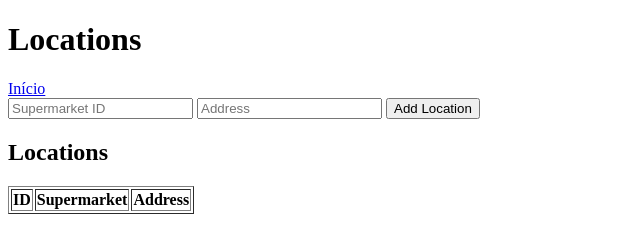
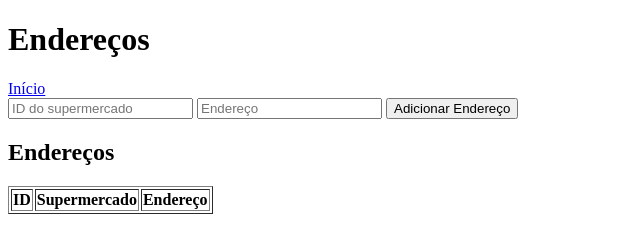
Before and after one commit to NakeleKantoo/ReceiptReader, a website: page public/locations.html in a window 1280 px wide. Shown: the whole page, without its empty margins (0-640 px from the left). Drawn offline with Linux system fonts and the light colour scheme; no server answers.

Commit message:
:bug: fix location

```diff
--- a/public/locations.html
+++ b/public/locations.html
@@ -1,17 +1,17 @@
 <!DOCTYPE html>
 <html>
-  <head><title>Locations</title></head>
+  <head><title>Endereços</title></head>
   <body>
-    <h1>Locations</h1>
+    <h1>Endereços</h1>
     <nav><a href="index.html">Início</a></nav>
     <form id="locForm">
-      <input type="number" id="superId" placeholder="Supermarket ID" required />
-      <input type="text" id="address" placeholder="Address" />
-      <button type="submit">Add Location</button>
+      <input type="number" id="superId" placeholder="ID do supermercado" required />
+      <input type="text" id="address" placeholder="Endereço" />
+      <button type="submit">Adicionar Endereço</button>
     </form>
-    <h2>Locations</h2>
+    <h2>Endereços</h2>
     <table border="1">
-      <thead><tr><th>ID</th><th>Supermarket</th><th>Address</th></tr></thead>
+      <thead><tr><th>ID</th><th>Supermercado</th><th>Endereço</th></tr></thead>
       <tbody id="locTable"></tbody>
     </table>
     <script>
@@ -21,7 +21,7 @@
         const tbody = document.getElementById("locTable");
         tbody.innerHTML = "";
         data.forEach(l => {
-          tbody.innerHTML += `<tr><td>${l.id}</td><td>${l.name}</td><td>${l.address || ""}</td></tr>`;
+          tbody.innerHTML += `<tr><td>${l.id}</td><td>${l.supermarketpn??l.supermarket}</td><td>${l.address || ""}</td></tr>`;
         });
       }
       document.getElementById("locForm").onsubmit = async e => {
```
